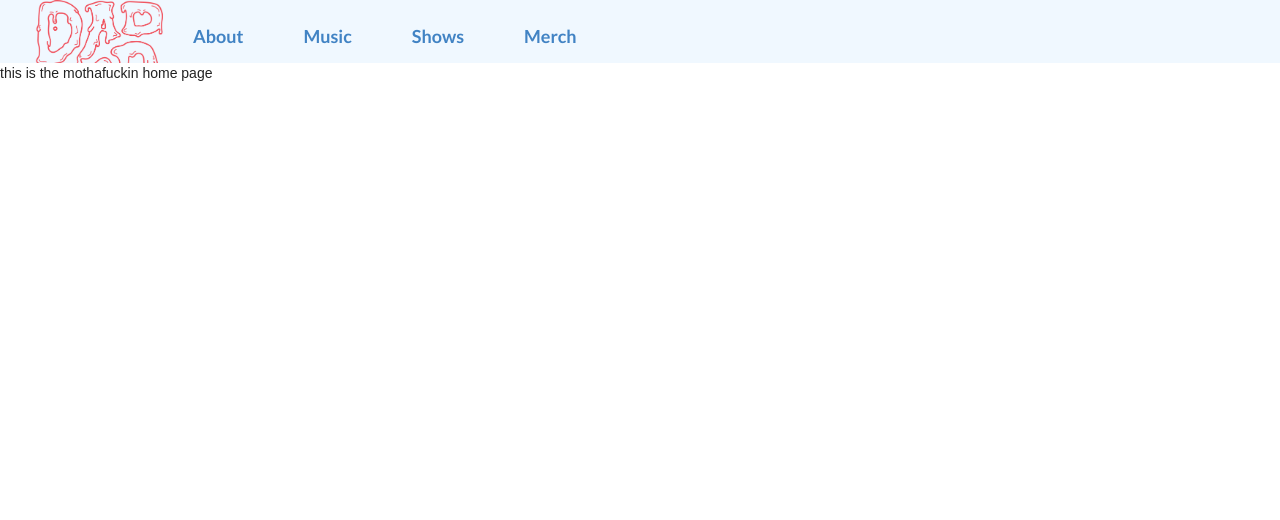
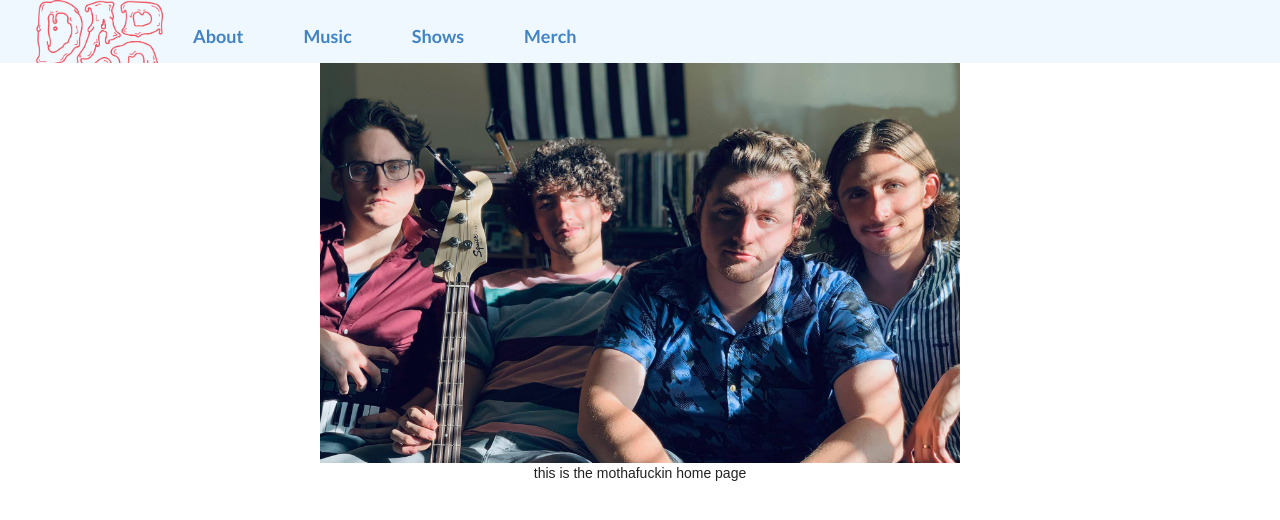
Before and after one commit to Craveburn/dad-bod-v2, a React (Create React App) app: page / in a window 1280 px wide. Shown: the top 520 px of the page. Built offline with nearby package versions, Linux system fonts and the light colour scheme.

Commit message:
added minor css changes and put band pic on main page.

```diff
--- /dev/null
+++ b/src/pages/Home.css
@@ -0,0 +1,13 @@
+.homeBody {
+    display: flex;
+    flex-direction: column;
+    align-items: center;
+    justify-content: flex-start;
+    max-width: 100vw;
+}
+
+.aboutImage {
+    background: url('../pics/Dad-bod-boys.jpg') no-repeat;
+    background-size: 100%; /** moved this property down */
+    height: 50vh;
+    width: 50vw;}
--- a/src/pages/Home.js
+++ b/src/pages/Home.js
@@ -1,14 +1,20 @@
 import React, { Component } from 'react'
+import './Home.css'
+
+import TheBoys from '../pics/Dad-bod-boys.jpg'
+
 import Navbar from '../navigation/Navbar.js'
 
 export default class extends Component {
     render() {
         return (
-            <div>
+            <div className='containter'>
                 <Navbar />
-
-                this is the mothafuckin home page
+                <div className='homeBody'>
+                    <div className="aboutImage" style={{ backgroundImage: TheBoys }}></div>
+                    this is the mothafuckin home page
                 </div>
+            </div>
         )
     }
 }
```
